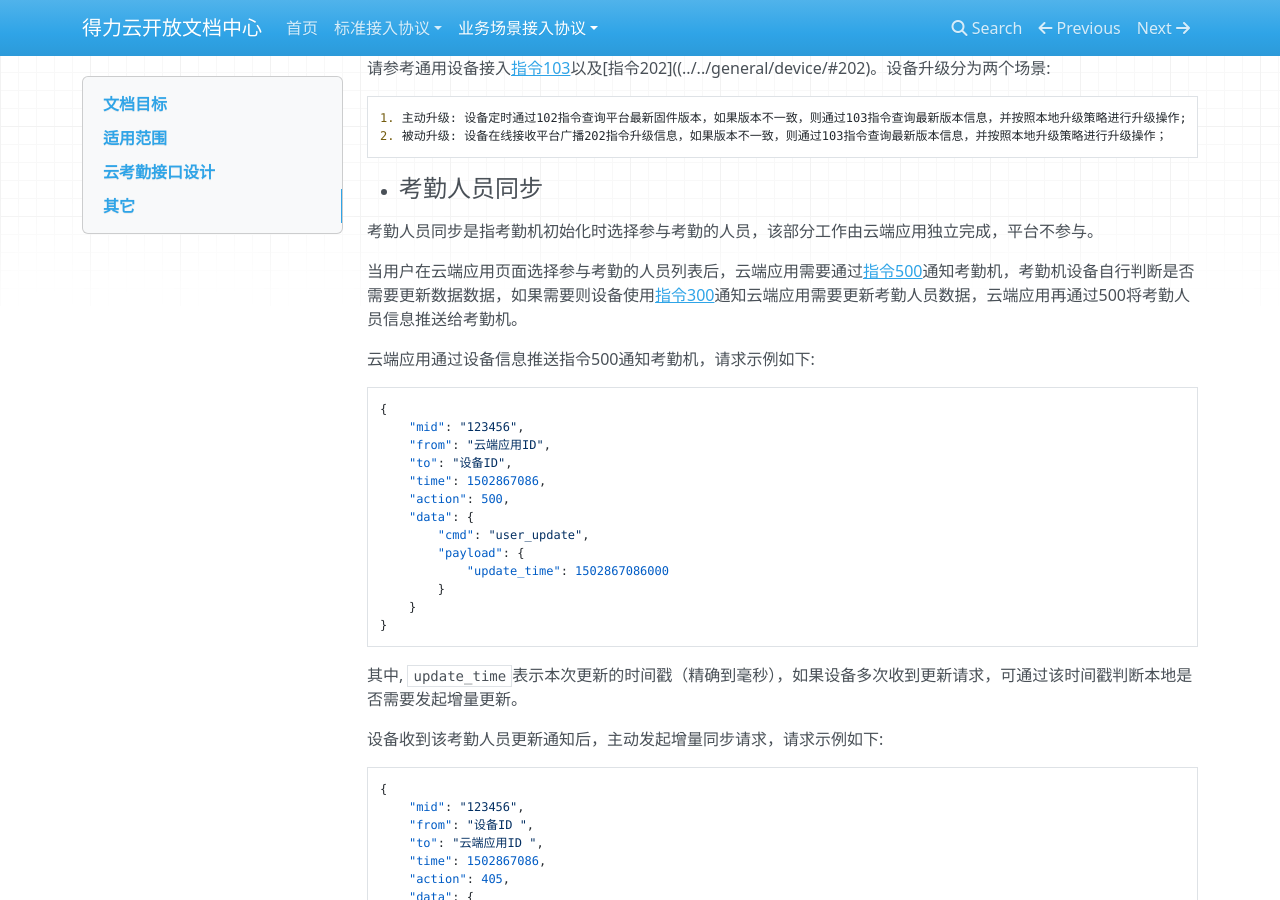
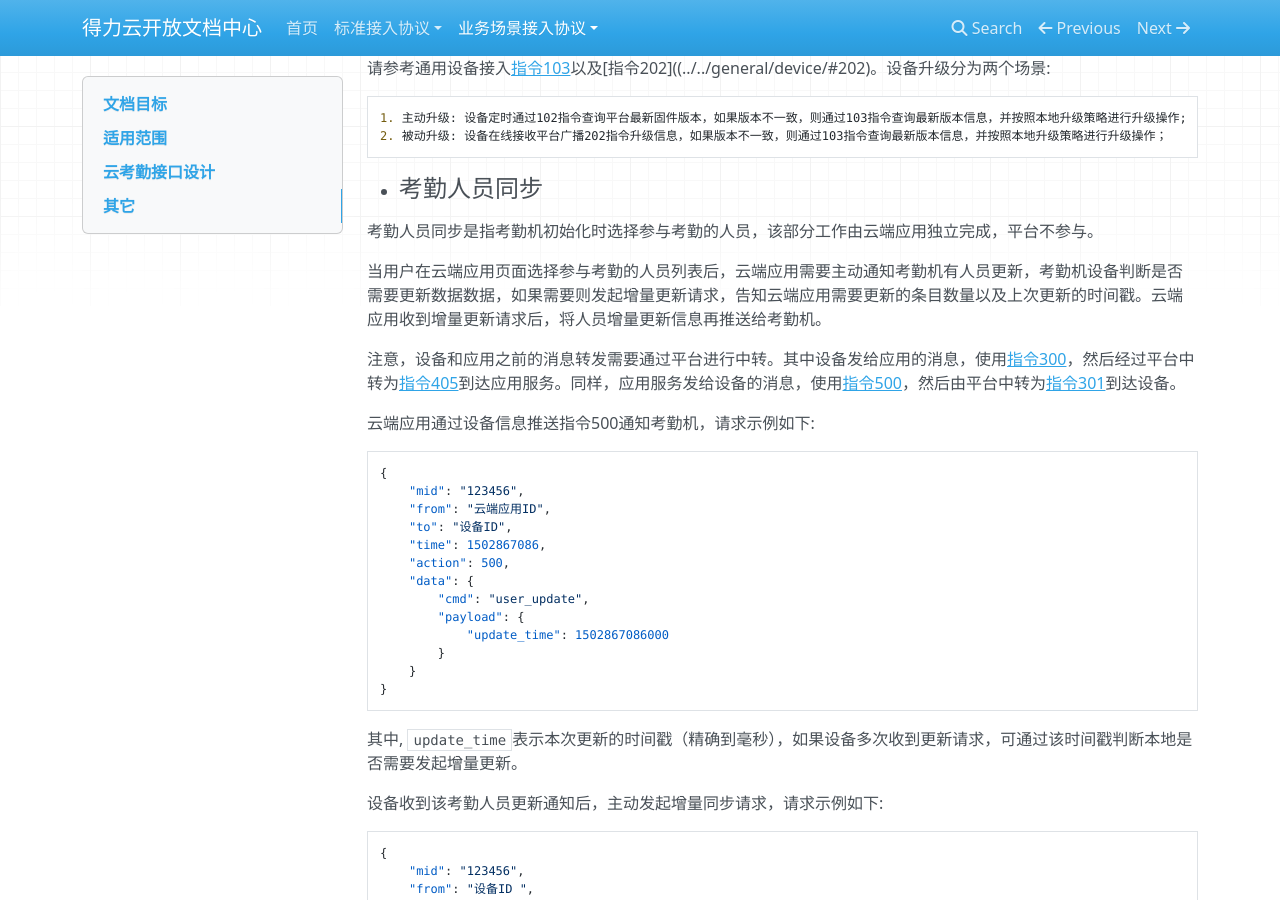
Before and after one commit to nbdeliyun/delicloud-docs, an MkDocs documentation site: the page built from docs/business/KQ/index.md, in a window 1280 px wide and 900 px high, scrolled down 1177 px. Built offline with MkDocs 1.6.1, drawn with Linux system fonts in a browser that asks for light colours; nearby versions of some CDN libraries; old or Windows-style settings are respelled for this version of MkDocs.

Commit message:
update KQ user sync desc

```diff
--- a/docs/business/KQ/index.md
+++ b/docs/business/KQ/index.md
@@ -40,7 +40,9 @@
 
 考勤人员同步是指考勤机初始化时选择参与考勤的人员，该部分工作由云端应用独立完成，平台不参与。
 
-当用户在云端应用页面选择参与考勤的人员列表后，云端应用需要通过[指令500](../../general/app/#500)通知考勤机，考勤机设备自行判断是否需要更新数据数据，如果需要则设备使用[指令300](../../general/device/#300)通知云端应用需要更新考勤人员数据，云端应用再通过500将考勤人员信息推送给考勤机。
+当用户在云端应用页面选择参与考勤的人员列表后，云端应用需要主动通知考勤机有人员更新，考勤机设备判断是否需要更新数据数据，如果需要则发起增量更新请求，告知云端应用需要更新的条目数量以及上次更新的时间戳。云端应用收到增量更新请求后，将人员增量更新信息再推送给考勤机。
+
+注意，设备和应用之前的消息转发需要通过平台进行中转。其中设备发给应用的消息，使用[指令300](../../general/device/#300)，然后经过平台中转为[指令405](../../general/app/#405)到达应用服务。同样，应用服务发给设备的消息，使用[指令500](../../general/app/#500)，然后由平台中转为[指令301](../../general/device/#301)到达设备。
 
 云端应用通过设备信息推送指令500通知考勤机，请求示例如下:
 
```
